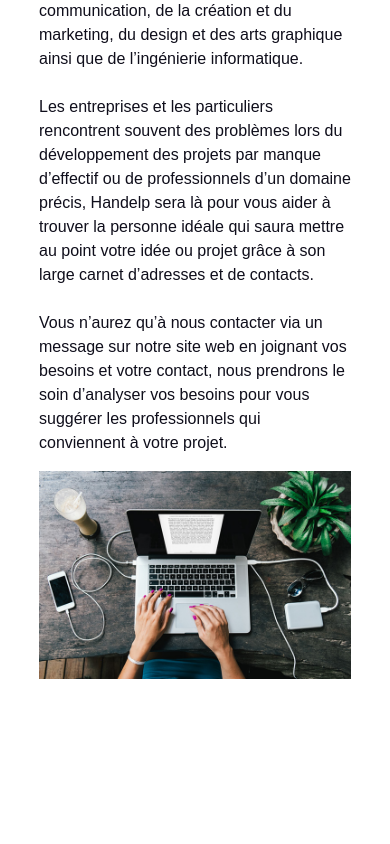
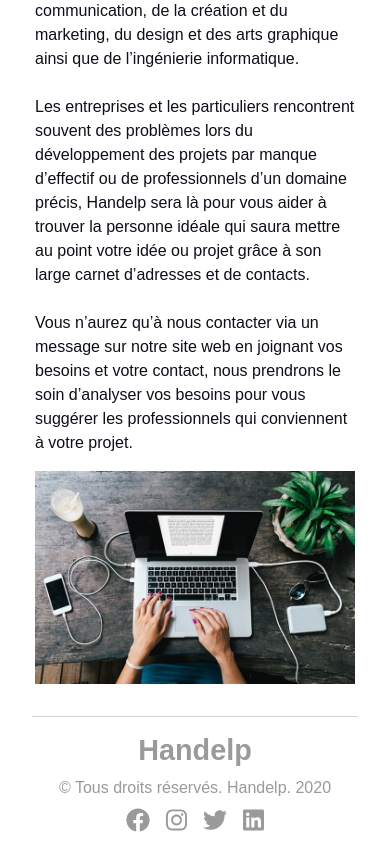
Before and after one commit to jugurthakcm/freelance-plateform, a React (Create React App) app: page / in a window 390 px wide. Shown: the part 1069-1913 px from the top of the page. Before the commit the page ends 1748 px from the top, so only its background shows below. Built offline with nearby package versions, Linux system fonts and the light colour scheme; a web font is replaced by a local one.

Commit message:
Adding footer

```diff
--- a/package.json
+++ b/package.json
@@ -4,6 +4,7 @@
   "private": true,
   "dependencies": {
     "@fortawesome/fontawesome-svg-core": "^1.2.32",
+    "@fortawesome/free-brands-svg-icons": "^5.15.1",
     "@fortawesome/free-solid-svg-icons": "^5.15.1",
     "@fortawesome/react-fontawesome": "^0.1.13",
     "@testing-library/jest-dom": "^5.11.4",
--- a/src/App.js
+++ b/src/App.js
@@ -2,12 +2,14 @@ import './App.css';
 import Navbar from './components/Navbar';
 import { Route } from 'react-router-dom';
 import Home from './pages/Home';
+import Footer from './components/Footer';
 
 function App() {
   return (
     <div className="app">
       <Navbar />
       <Route exact path="/" component={Home} />
+      <Footer />
     </div>
   );
 }
--- /dev/null
+++ b/src/components/Footer.css
@@ -0,0 +1,64 @@
+.footer {
+  display: flex;
+  justify-content: space-between;
+  align-items: center;
+  margin: 2rem 32px 0 32px !important;
+  border-top: 1px solid lightgray;
+  padding: 2rem 0 1.4rem 0;
+}
+
+.footer__left {
+  display: flex;
+  align-items: center;
+}
+
+.footer__title {
+  font-size: 1.8rem;
+  font-weight: 600;
+  margin-right: 1rem;
+}
+
+.footer__title,
+.footer__copyright {
+  color: #9b9999;
+  margin-bottom: 0 !important;
+}
+
+.footer__right .svg-inline--fa {
+  font-size: 24px;
+}
+
+.footer__right .svg-inline--fa path {
+  color: #9b9999 !important;
+}
+
+.footer__right .footer__facebookIcon,
+.footer__right .footer__instagramIcon,
+.footer__right .footer__twitterIcon {
+  margin-right: 1rem;
+}
+
+@media (max-width: 654px) {
+  .footer {
+    flex-direction: column;
+    justify-content: center;
+    padding: 1rem 0 0.5rem 0;
+  }
+  .footer__right {
+    margin-top: 0.5rem;
+  }
+}
+
+@media (max-width: 500px) {
+  .footer__title {
+    margin-right: 0;
+  }
+  .footer__left {
+    flex-direction: column;
+    justify-content: center;
+  }
+  .footer__copyright {
+    margin-top: 0.5rem;
+    text-align: center;
+  }
+}
--- /dev/null
+++ b/src/components/Footer.js
@@ -0,0 +1,42 @@
+import React from 'react';
+import './Footer.css';
+import { FontAwesomeIcon } from '@fortawesome/react-fontawesome';
+import {
+  faFacebook,
+  faInstagram,
+  faLinkedin,
+  faTwitter,
+} from '@fortawesome/free-brands-svg-icons';
+
+const Footer = () => {
+  const date = new Date();
+  return (
+    <div className="footer">
+      <div className="footer__left">
+        <h1 className="footer__title">Handelp</h1>
+        <p className="footer__copyright">
+          © Tous droits réservés. Handelp. {date.getFullYear()}
+        </p>
+      </div>
+      <div className="footer__right">
+        <a href="/">
+          <FontAwesomeIcon icon={faFacebook} className="footer__facebookIcon" />
+        </a>
+        <a href="/">
+          <FontAwesomeIcon
+            icon={faInstagram}
+            className="footer__instagramIcon"
+          />
+        </a>
+        <a href="/">
+          <FontAwesomeIcon icon={faTwitter} className="footer__twitterIcon" />
+        </a>
+        <a href="/">
+          <FontAwesomeIcon icon={faLinkedin} className="footer__linkdinIcon" />
+        </a>
+      </div>
+    </div>
+  );
+};
+
+export default Footer;
--- a/src/pages/Home.css
+++ b/src/pages/Home.css
@@ -1,7 +1,7 @@
 .home__description {
   display: flex;
   align-items: center;
-  margin-top: 2rem;
+  margin: 2rem 20px 0 20px !important;
 }
 
 .description__text h1 {
--- a/src/pages/Home.js
+++ b/src/pages/Home.js
@@ -7,7 +7,7 @@ const Home = () => {
   return (
     <div className="home">
       <HomeComponent />
-      <div className="home__description row mx-4">
+      <div className="home__description row">
         <div className="description__text col-lg-6 ">
           <h1>Qui sommes-nous ?</h1>
           <p className="mt-4">
```
Also changed, not shown: 2 other files (tests, documents, lock files or other folders).
